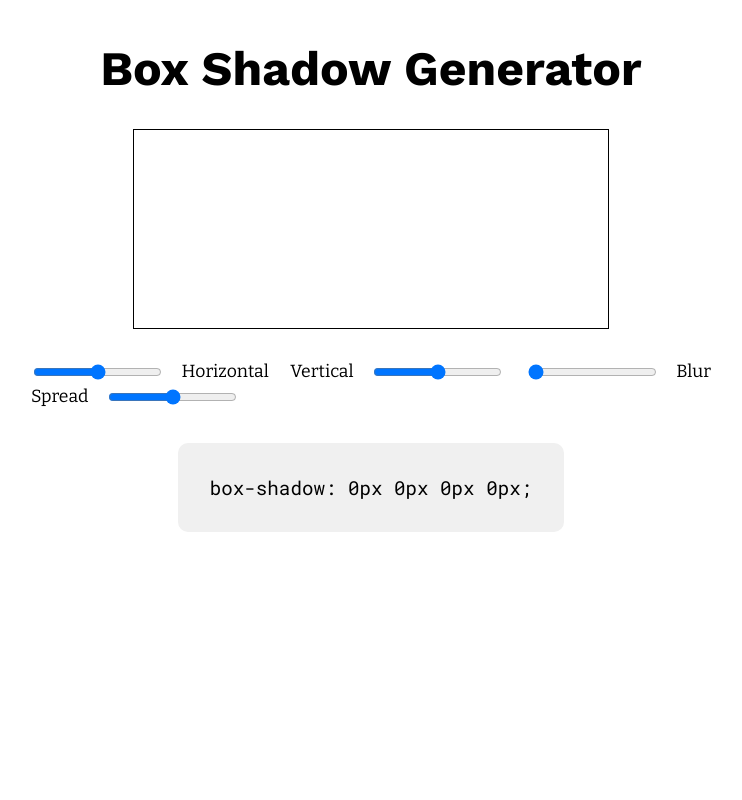
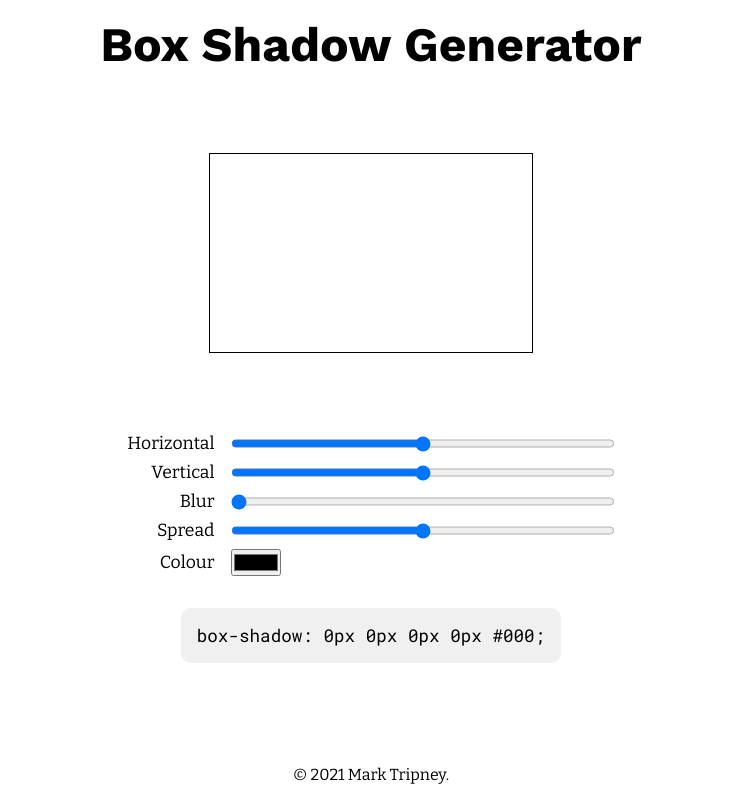
Before and after one commit to mark-tripney/box-shadow-generator, a React (Create React App) app: page / in a window 1280 px wide. Shown: the whole page, without its empty margins (269-1011 px from the left). Built offline with nearby package versions, Linux system fonts and the light colour scheme.

Commit message:
Refactor—remove styled components (pass style as object prop); add colour picker; add footer

```diff
--- a/src/App.js
+++ b/src/App.js
@@ -1,6 +1,7 @@
 import React, { useState } from 'react';
 import Form from './Form';
 import Rectangle from './Rectangle';
+import Footer from './Footer';
 import CSSCode from './CSSCode';
 import '@fontsource/work-sans/700.css';
 import '@fontsource/bitter/400.css';
@@ -31,14 +32,25 @@ export default function App() {
     setSpreadRadius(e.target.value);
   }
 
+  function handleDoubleClick(e) {
+    console.log(e.target.name);
+  }
+
+  function handleChangeColour(e) {
+    setColour(e.target.value);
+  }
+
   return (
+    <>
       <div className="container">
         <h1>Box Shadow Generator</h1>
         <Rectangle
-        offsetX={offsetX}
-        offsetY={offsetY}
-        blurRadius={blurRadius}
-        spreadRadius={spreadRadius}
+          style={{
+            width: '60%',
+            minHeight: '200px',
+            border: '1px solid #000',
+            boxShadow: `${offsetX}px ${offsetY}px ${blurRadius}px ${spreadRadius}px ${colour}`,
+          }}
         />
         <Form
           offsetX={offsetX}
@@ -49,13 +61,19 @@ export default function App() {
           onChangeBlurRadius={handleChangeBlurRadius}
           spreadRadius={spreadRadius}
           onChangeSpreadRadius={handleChangeSpreadRadius}
+          onDoubleClickInput={handleDoubleClick}
+          colour={colour}
+          onChangeColour={handleChangeColour}
         />
         <CSSCode
           offsetX={offsetX}
           offsetY={offsetY}
           blurRadius={blurRadius}
           spreadRadius={spreadRadius}
+          colour={colour}
         />
       </div>
+      <Footer />
+    </>
   );
 }
--- a/src/CSSCode.js
+++ b/src/CSSCode.js
@@ -4,7 +4,7 @@ export default function CSSCode(props) {
   return (
     <code>
       box-shadow: {props.offsetX}px {props.offsetY}px {props.blurRadius}px{' '}
-      {props.spreadRadius}px;
+      {props.spreadRadius}px {props.colour};
     </code>
   );
 }
--- /dev/null
+++ b/src/Footer.js
@@ -0,0 +1,9 @@
+import React from 'react';
+
+export default function Footer() {
+  return (
+    <footer>
+      <p>&copy; {new Date().getFullYear()} Mark Tripney.</p>
+    </footer>
+  );
+}
--- a/src/Form.js
+++ b/src/Form.js
@@ -3,62 +3,67 @@ import React from 'react';
 export default function Form(props) {
   return (
     <form className="form--base">
-      <div className="form--slider">
+      <label htmlFor="offset-x" className="label--horizontal">
+        Horizontal
+      </label>
       <input
         type="range"
-          name="offset-x"
+        name="offsetX"
         id="offset-x"
-          min={-100}
-          max={100}
+        min={-50}
+        max={50}
         value={props.offsetX}
         onChange={props.onChangeOffsetX}
+        onDoubleClick={props.onDoubleClickInput}
       />
-        <label htmlFor="offset-x" className="label--margin-l">
-          Horizontal
-        </label>
-      </div>
-      <div className="form--slider">
-        <label htmlFor="offset-y" className="label--margin-r">
+      <label htmlFor="offset-y" className="label--vertical">
         Vertical
       </label>
       <input
         type="range"
         name="offset-y"
         id="offset-y"
-          min={-100}
-          max={100}
+        min={-50}
+        max={50}
         value={props.offsetY}
         onChange={props.onChangeOffsetY}
       />
-      </div>
-      <div className="form--slider">
+      <label htmlFor="blur-radius" className="label--blur">
+        Blur
+      </label>
       <input
         type="range"
         name="blur-radius"
         id="blur-radius"
         min={0}
-          max={100}
+        max={50}
         value={props.blurRadius}
         onChange={props.onChangeBlurRadius}
       />
-        <label htmlFor="blur-radius" className="label--margin-l">
-          Blur
-        </label>
-      </div>
-      <div className="form--slider">
-        <label htmlFor="spread-radius" className="label--margin-r">
+      <label htmlFor="spread-radius" className="label--spread">
         Spread
       </label>
       <input
         type="range"
         name="spread-radius"
         id="spread-radius"
-          min={-100}
-          max={100}
+        min={-50}
+        max={50}
         value={props.spreadRadius}
         onChange={props.onChangeSpreadRadius}
       />
-      </div>
+      <label htmlFor="spread-radius" className="label--spread">
+        Colour
+      </label>
+      <input
+        type="color"
+        name="shadow-colour"
+        id="shadow-colour"
+        minLength={4}
+        maxLength={7}
+        value={props.colour}
+        onChange={props.onChangeColour}
+      />
     </form>
   );
 }
--- a/src/Rectangle.js
+++ b/src/Rectangle.js
@@ -1,21 +1,5 @@
 import React from 'react';
-import styled from 'styled-components';
 
-const RectangleStyled = styled.div`
-  width: 70%;
-  height: 200px;
-  border: 1px solid #000;
-  box-shadow: ${props => props.offsetX}px ${props => props.offsetY}px
-    ${props => props.blurRadius}px ${props => props.spreadRadius}px teal;
-`;
-
-export default function Rectangle({ ...props }) {
-  return (
-    <RectangleStyled
-      offsetX={props.offsetX}
-      offsetY={props.offsetY}
-      blurRadius={props.blurRadius}
-      spreadRadius={props.spreadRadius}
-    />
-  );
+export default function Rectangle(props) {
+  return <div style={props.style} />;
 }
--- a/src/style.css
+++ b/src/style.css
@@ -5,6 +5,8 @@ Base styles
 *,
 *::before,
 *::after {
+  margin: 0;
+  padding: 0;
   box-sizing: border-box;
 }
 
@@ -13,12 +15,21 @@ html {
   font-family: sans-serif;
 }
 
+#root {
+  min-height: 100vh;
+  margin: 0;
+  padding: 0;
+  display: flex;
+  flex-direction: column;
+}
+
 .container {
   max-width: 680px;
   margin: 0 auto;
   display: flex;
   flex-direction: column;
   align-items: center;
+  flex: 1;
 }
 
 /****************************************
@@ -33,7 +44,9 @@ label {
 
 h1 {
   font-family: 'Work Sans', sans-serif;
-  font-size: 3em;
+  font-size: 2em;
+  text-align: center;
+  margin: 1rem 0 5rem;
 }
 
 /****************************************
@@ -41,36 +54,52 @@ Form
 ****************************************/
 
 .form--base {
-  width: 100%;
-  display: flex;
-  flex-wrap: wrap;
-  justify-content: space-between;
-  margin-top: 2rem;
+  width: 90%;
+  max-width: 500px;
+  margin-top: 5rem;
+  display: grid;
+  grid-template-columns: auto 2fr;
+  grid-template-rows: repeat(4, 1fr);
+  column-gap: 1em;
+  row-gap: 0.5rem;
 }
 
-.form--slider {
-  display: flex;
-  align-items: center;
-  margin-bottom: 0.25rem;
-}
-
-.form--slider input {
-  flex: 1;
-}
-
-.label--margin-l {
-  margin-left: 1em;
-}
-
-.label--margin-r {
-  margin-right: 1em;
+label {
+  justify-self: end;
+  align-self: center;
 }
 
 code {
   font-family: 'Roboto Mono', monospace;
-  font-size: 1.2em;
   margin-top: 2rem;
-  padding: 2rem;
+  padding: 1rem;
+  font-size: 1.1em;
   background-color: #f0f0f0;
   border-radius: 10px;
 }
+
+/****************************************
+Footer
+****************************************/
+
+footer p {
+  margin: 2rem 0 1rem 0;
+  text-align: center;
+  font-size: 1em;
+}
+
+/****************************************
+Media queries
+****************************************/
+
+@media screen and (max-width: 410px) {
+  code {
+    font-size: 0.8em;
+  }
+}
+
+@media screen and (min-width: 680px) {
+  h1 {
+    font-size: 3em;
+  }
+}
```
Lines whose indentation alone changed are shown as unchanged.
